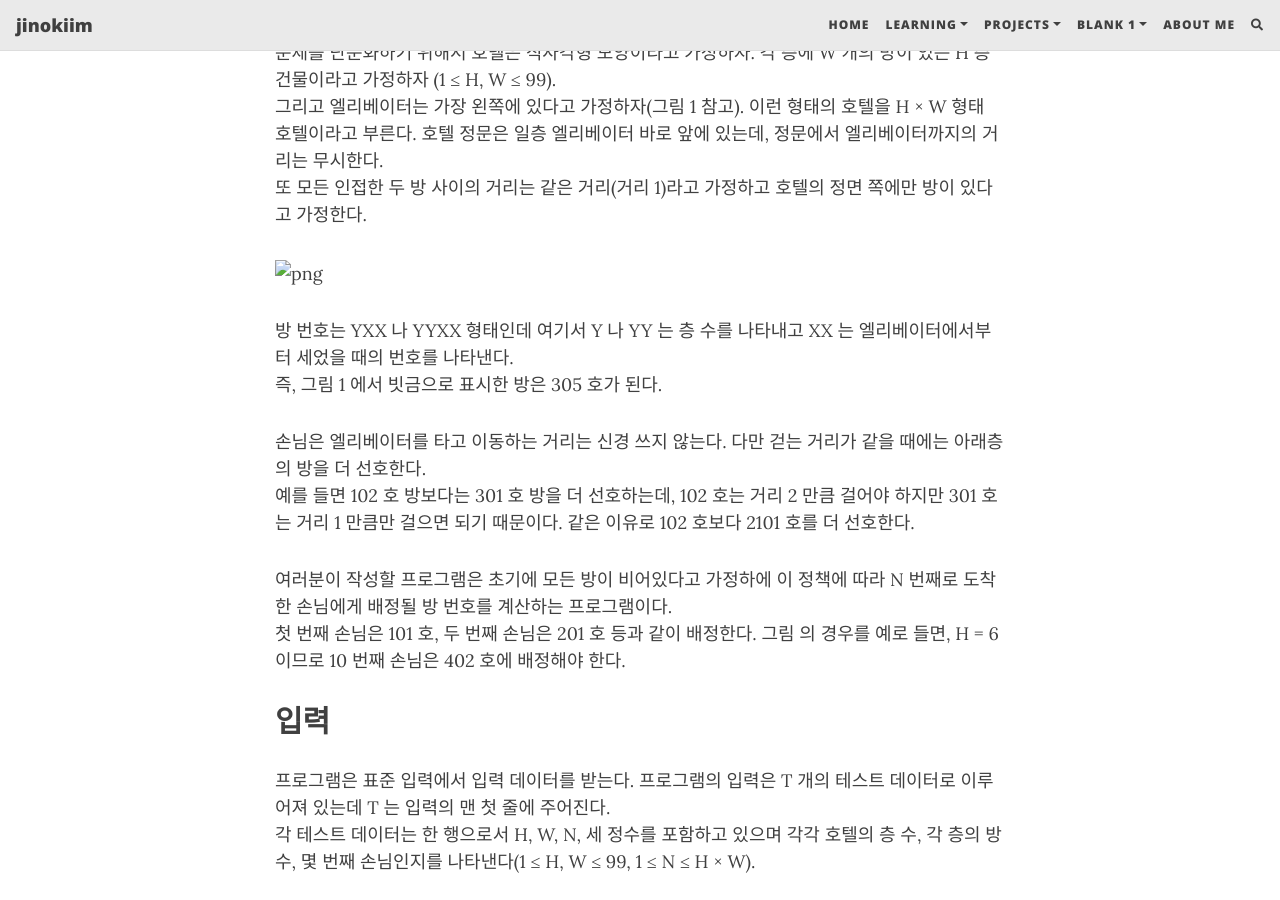
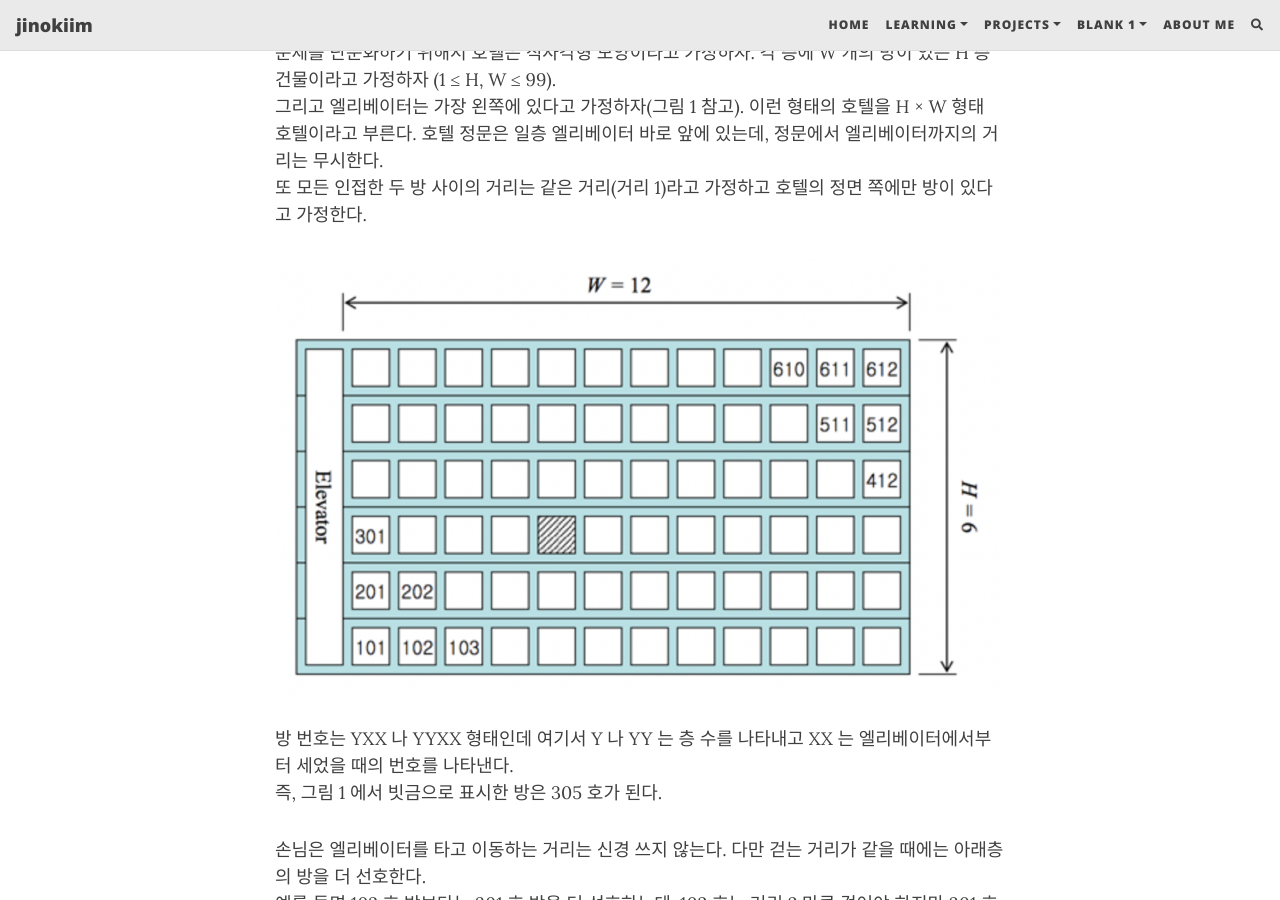
Before and after one commit to jinokiim/jinokiim.github.io, a Jekyll site: the page built from post_algorithmstudy/_posts/2021-10-04-백준 10250.md, in a window 1280 px wide and 900 px high, scrolled down 782 px. Built offline with Jekyll 4.4.1, drawn with Linux system fonts in a browser that asks for light colours; nearby versions of some CDN libraries; comment, search, counter and statistics services are not loaded.

Commit message:
Update 2021-10-04-백준 10250.md

```diff
--- a/post_algorithmstudy/_posts/2021-10-04-백준 10250.md
+++ b/post_algorithmstudy/_posts/2021-10-04-백준 10250.md
@@ -18,7 +18,7 @@ ACM 호텔 매니저 지우는 손님이 도착하는 대로 빈 방을 배정
 그리고 엘리베이터는 가장 왼쪽에 있다고 가정하자(그림 1 참고). 이런 형태의 호텔을 H × W 형태 호텔이라고 부른다. 호텔 정문은 일층 엘리베이터 바로 앞에 있는데, 정문에서 엘리베이터까지의 거리는 무시한다.
 또 모든 인접한 두 방 사이의 거리는 같은 거리(거리 1)라고 가정하고 호텔의 정면 쪽에만 방이 있다고 가정한다.
 
-![png](assets/img/algorithmstudy/baekjoon/bj10250.png)
+![png](/assets/img/algorithmstudy/baekjoon/bj10250.png)
 
 방 번호는 YXX 나 YYXX 형태인데 여기서 Y 나 YY 는 층 수를 나타내고 XX 는 엘리베이터에서부터 세었을 때의 번호를 나타낸다.
 즉, 그림 1 에서 빗금으로 표시한 방은 305 호가 된다.
```
